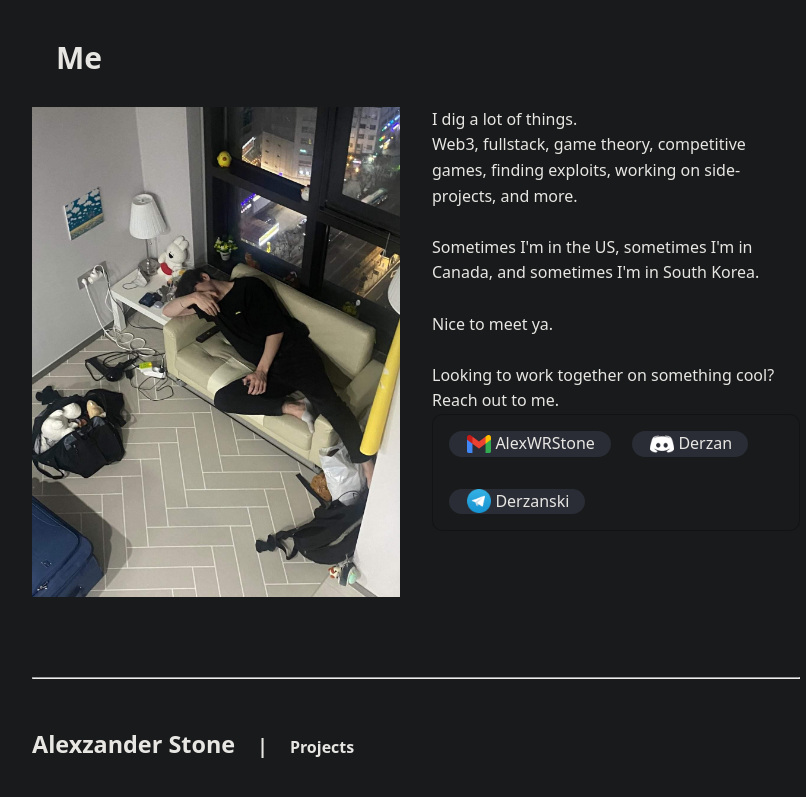
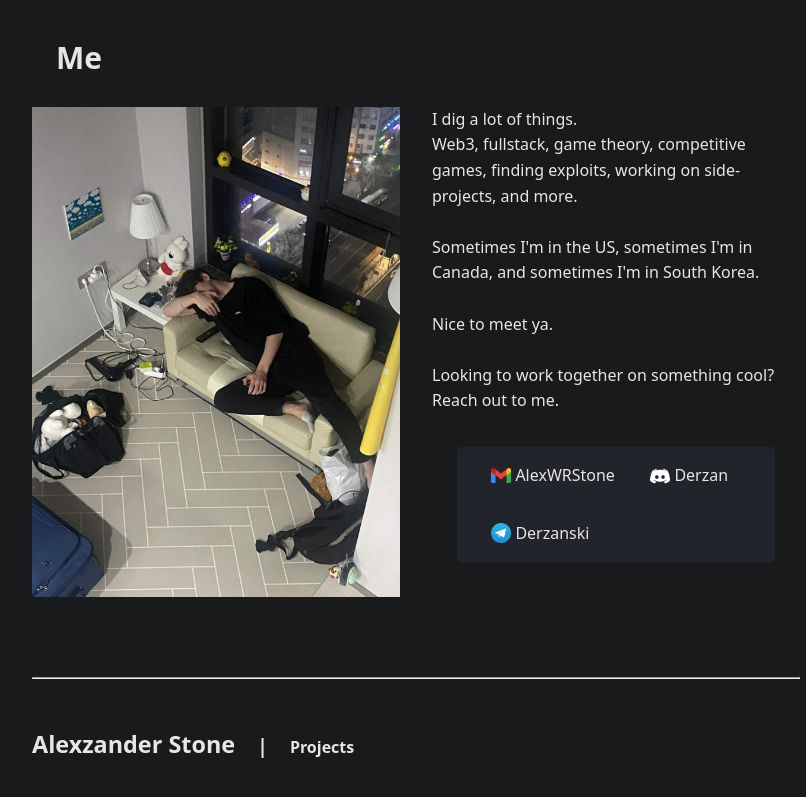
Before and after one commit to Alexzander-Stone/personal-website, an Astro site: page / in a window 1280 px wide. Shown: the part 1033-1830 px from the top of the page, without its empty margins (224-1030 px from the left). Built offline with nearby package versions, Linux system fonts and the light colour scheme; Astro itself is replaced by a stand-in of ours.

Commit message:
Visual quality upgraded for socials.

```diff
--- a/src/components/Social.astro
+++ b/src/components/Social.astro
@@ -14,8 +14,8 @@
             alt="gmail icon"
             decoding="async"
             loading="eager"
-            width="24"
-            height="18"
+            width="20"
+            height="15"
         />AlexWRStone
     </a>
     <span class="social">
@@ -25,8 +25,8 @@
             alt="gmail icon"
             decoding="async"
             loading="eager"
-            width="24"
-            height="24"
+            width="20"
+            height="20"
         />Derzan
     </span>
     <span class="social">
@@ -36,16 +36,17 @@
             alt="gmail icon"
             decoding="async"
             loading="eager"
-            width="24"
-            height="24"
+            width="20"
+            height="20"
         />Derzanski
     </span>
 </span>
 <style>
     .social-grid {
+        margin: 2rem 1.5rem 1rem 1.5rem;
         border: 1px solid rgba(11, 11, 11, 0.347);
-        border-radius: 10px;
-        background-color: rgba(41, 41, 41, 0.065);
+        border-radius: 5px;
+        background-color: #22242b;
         padding: 1rem 1rem;
         display: grid;
         grid-template-columns: repeat(auto-fit, minmax(12ch, 1fr));
@@ -54,7 +55,7 @@
     .social {
         color: rgb(232, 230, 227);
         text-decoration: none;
-        background-color: #2a2d35;
+        /* background-color: #2a2d35; */
         border-radius: 20px;
 
         padding: 0 1rem;
@@ -63,7 +64,7 @@
         align-items: center;
     }
     .social-img {
-        width: 24px;
+        width: 20px;
         margin: 0 0.3rem 0 0.1rem;
     }
 </style>
```
